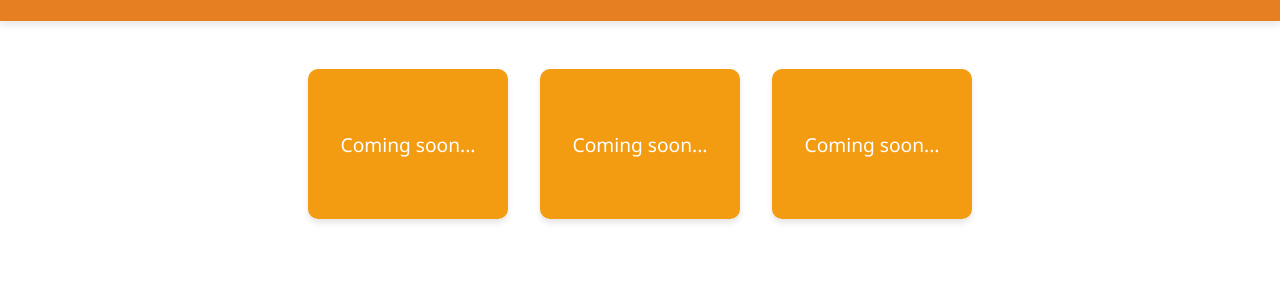
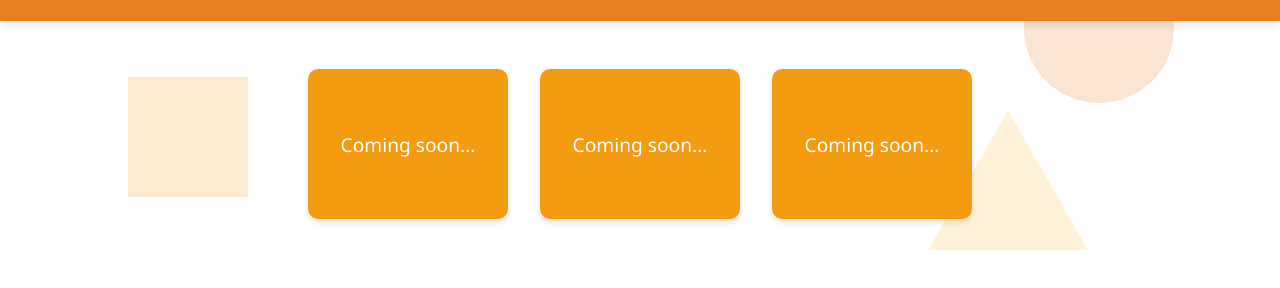
Before and after one commit to WikiJDH/WIkiJDH.github.io, a plain HTML site: page index.html in a window 1280 px wide. Shown: the part 82-370 px from the top of the page. Drawn offline with Linux system fonts and the light colour scheme.

Commit message:
Style Update

```diff
--- a/Style.css
+++ b/Style.css
@@ -2,14 +2,17 @@ body {
   margin: 0;
   padding: 0;
   font-family: 'Segoe UI', sans-serif;
-  background-color: #ffffff;
-  color: #333;
+  background-color: #fff;
+  overflow: hidden;
+  position: relative;
 }
 
 header {
-  background-color: #e67e22; /* тёмно-оранжевый */
+  background-color: #e67e22;
   padding: 1.5rem;
   text-align: center;
+  z-index: 1;
+  position: relative;
   box-shadow: 0 4px 8px rgba(0,0,0,0.1);
 }
 
@@ -26,12 +29,14 @@ main {
   flex-wrap: wrap;
   gap: 2rem;
   padding: 3rem;
+  z-index: 1;
+  position: relative;
 }
 
 .slot {
   width: 200px;
   height: 150px;
-  background-color: #f39c12; /* светло-оранжевый */
+  background-color: #f39c12;
   border-radius: 10px;
   display: flex;
   align-items: center;
@@ -46,3 +51,44 @@ main {
   transform: scale(1.05);
   background-color: #e67e22;
 }
+
+/* Геометрические фигуры */
+.background-shapes {
+  position: absolute;
+  top: 0;
+  left: 0;
+  width: 100%;
+  height: 100%;
+  z-index: 0;
+  overflow: hidden;
+}
+
+.circle {
+  position: absolute;
+  top: 10%;
+  left: 80%;
+  width: 150px;
+  height: 150px;
+  background-color: rgba(230, 126, 34, 0.2);
+  border-radius: 50%;
+}
+
+.square {
+  position: absolute;
+  bottom: 20%;
+  left: 10%;
+  width: 120px;
+  height: 120px;
+  background-color: rgba(243, 156, 18, 0.2);
+}
+
+.triangle {
+  position: absolute;
+  bottom: 5%;
+  right: 15%;
+  width: 0;
+  height: 0;
+  border-left: 80px solid transparent;
+  border-right: 80px solid transparent;
+  border-bottom: 140px solid rgba(255, 165, 0, 0.15);
+}
--- a/index.html
+++ b/index.html
@@ -6,6 +6,12 @@
   <link rel="stylesheet" href="style.css">
 </head>
 <body>
+  <div class="background-shapes">
+    <div class="circle"></div>
+    <div class="square"></div>
+    <div class="triangle"></div>
+  </div>
+
   <header>
     <h1>WIkiJDH</h1>
   </header>
```
